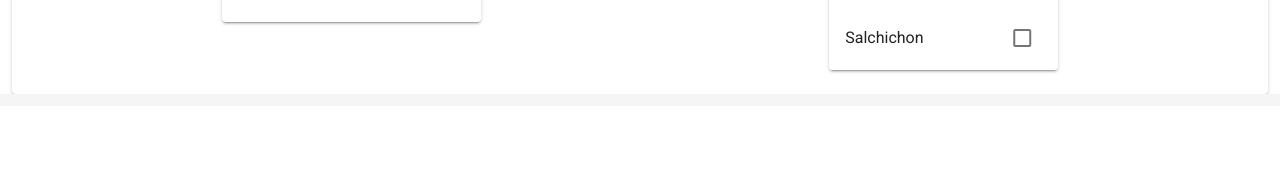
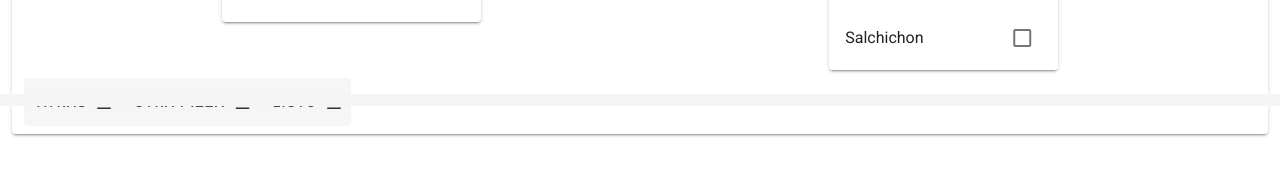
Before and after one commit to hazudesu/VuePizzaStore, a Vue app: page /order in a window 1280 px wide. Shown: the part 694-870 px from the top of the page. Built offline with nearby package versions, Linux system fonts and the light colour scheme.

Commit message:
updated orderforms

```diff
--- a/src/components/orderform.vue
+++ b/src/components/orderform.vue
@@ -88,10 +88,39 @@
             </v-container>
         </v-item-group>
         <v-container fluid>
-            <v-row>
-                <v-item-group>
+            <v-row align-content="center">
+                <v-col
+                    cols="12"
+                    class="py-2"
+                >
+                    <v-btn-toggle
+                        v-model="icon"
+                        borderless
+                    >
+                        <v-btn value="left">
+                            <span class="hidden-sm-and-down">Atras</span>
+                            <v-icon right>
+                                mdi-format-align-left
+                            </v-icon>
+                        </v-btn>
+                        <v-btn value="center">
+                            <span class="hidden-sm-and-down">Otra Pizza</span>
 
-                </v-item-group>
+                            <v-icon right>
+                                mdi-format-align-center
+                            </v-icon>
+                        </v-btn>
+
+                        <v-btn value="right">
+                            <span class="hidden-sm-and-down">Listo</span>
+
+                            <v-icon right>
+                                mdi-format-align-right
+                            </v-icon>
+                        </v-btn>
+
+                    </v-btn-toggle>
+                </v-col>
             </v-row>
         </v-container>
 
```
